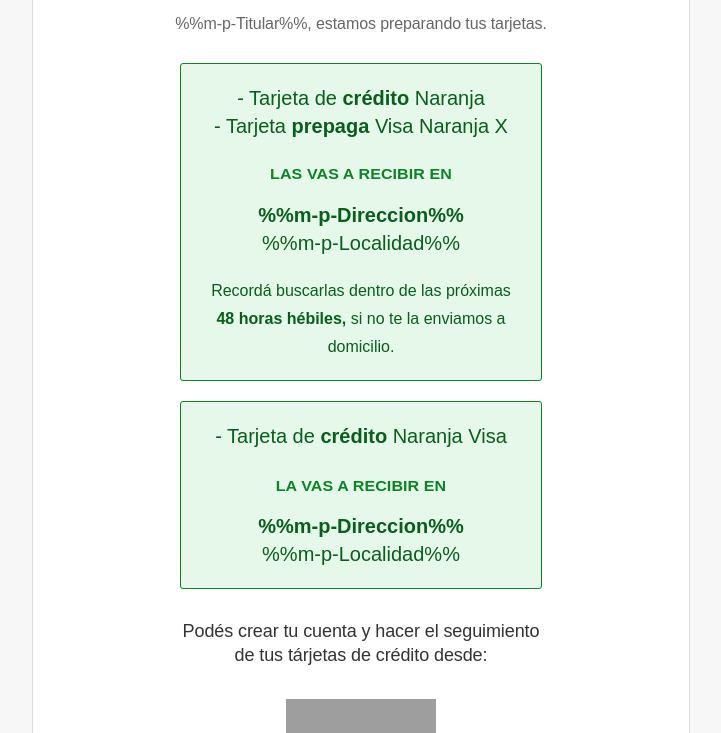
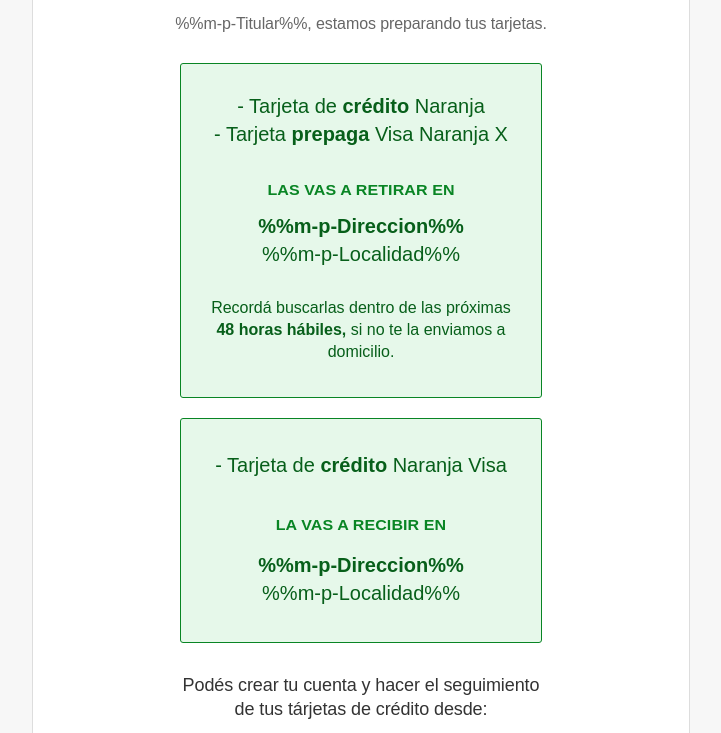
Before and after one commit to rodricaceres/retiro-sucursal, a plain HTML site: page index.html in a window 1280 px wide. Shown: the part 738-1471 px from the top of the page, without its empty margins (279-1000 px from the left). Drawn offline with Linux system fonts and the light colour scheme; grey boxes are pictures that could not be loaded.

Commit message:
fix espacio entre bloques

```diff
--- a/index.html
+++ b/index.html
@@ -89,7 +89,7 @@
                                                         </TR>
                                                         <TR bgColor=#ffffff>
                                                             <TD bgColor=#ffffff vAlign=middle align=center>
-                                                                <div style=" width: 360px;height: 316px;background: rgb(230, 248, 234);border: 1px solid rgb(9, 133, 36);border-radius: 3px; "
+                                                                <div style="width: 360px;height: 325px;padding-top: 8px; background: rgb(230, 248, 234);border: 1px solid rgb(9, 133, 36);border-radius: 3px; "
                                                                     bgColor=#ffffff vAlign=middle align=center>
                                                                     <p
                                                                         style="color: rgb(7, 95, 26);font-family: Arial,Helvetica,sans-serif;font-size: 20px;height: 28px;letter-spacing: 0px;line-height: 28px;text-align: center;width: 312px; ">
@@ -98,22 +98,22 @@
                                                                         - Tarjeta <b>prepaga</b> Visa Naranja X
                                                                     </p>
                                                                     <p
-                                                                        style="color: rgb(9, 133, 36);  transform: scale(1, 0.9); letter-spacing: 0.1px; font-family: Arial, Helvetica, sans-serif; text-align: center; padding-top: 17px ">
+                                                                        style="color: rgb(9, 133, 36); height: 30px; transform: scale(1, 0.9); letter-spacing: 0.1px; font-family: Arial, Helvetica, sans-serif; text-align: center; padding-top: 26px">
                                                                         <br>
-                                                                        <b>LAS VAS A RECIBIR EN</b>
+                                                                        <b>LAS VAS A RETIRAR EN</b>
                                                                     </p>
                                                                     <p
-                                                                        style="color: rgb(7, 95, 26); margin-top: 0%; font-family: Arial,Helvetica,sans-serif;font-size: 20px;height: px;letter-spacing: 0px;line-height: 28px;text-align: center;width: 312px; ">
+                                                                        style="color: rgb(7, 95, 26); margin-top: 0%; height: 65px; font-family: Arial,Helvetica,sans-serif;font-size: 20px ;letter-spacing: 0px;line-height: 28px;text-align: center;width: 312px; ">
                                                                         <b>%%m-p-Direccion%%</b>
                                                                         <br>
                                                                         %%m-p-Localidad%%
                                                                     </p>
                                                                     <p
-                                                                        style="color: rgb(7, 95, 26); margin-top: 0%; font-family: Arial,Helvetica,sans-serif;font-size: 16px;height: px;letter-spacing: 0px;line-height: 28px;text-align: center;width: 312px; ">
+                                                                        style="color: rgb(7, 95, 26); margin-top: 0%;  font-family: Arial,Helvetica,sans-serif;font-size: 16px;  letter-spacing: 0px;line-height: 22px;text-align: center;width: 312px; ">
                                                                         Record&aacute; buscarlas dentro de las
                                                                         pr&oacute;ximas
                                                                         <br>
-                                                                        <b>48 horas h&eacute;biles,</b> si no te la
+                                                                        <b>48 horas h&aacute;biles,</b> si no te la
                                                                         enviamos a
                                                                         <br>
                                                                         domicilio.
@@ -127,14 +127,14 @@
                                                         </TR>
                                                         <TR bgColor=#ffffff>
                                                             <TD bgColor=#ffffff vAlign=middle align=center>
-                                                                <div style="width: 360px; background: rgb(230, 248, 234);border: 1px solid rgb(9, 133, 36);border-radius: 3px; "
+                                                                <div style="height: 223px; width: 360px; background: rgb(230, 248, 234);border: 1px solid rgb(9, 133, 36);border-radius: 3px; "
                                                                     bgColor=#ffffff vAlign=middle align=center>
                                                                     <p
-                                                                        style="color: rgb(7, 95, 26); font-family: Arial,Helvetica,sans-serif;font-size: 20px;height: 28px;letter-spacing: 0px;line-height: 28px;text-align: center;width: 312px; ">
+                                                                        style="color: rgb(7, 95, 26); font-family: Arial,Helvetica,sans-serif;font-size: 20px;height: 28px;letter-spacing: 0px;line-height: 28px;text-align: center;width: 312px; padding-top: 12px;">
                                                                         - Tarjeta de <b>cr&eacute;dito</b> Naranja Visa
                                                                     </p>
                                                                     <p
-                                                                        style="color: rgb(9, 133, 36);  transform: scale(1, 0.9); letter-spacing: 0.1px; font-family: Arial, Helvetica, sans-serif; text-align: center; padding-top: 8px ">
+                                                                        style="color: rgb(9, 133, 36);  transform: scale(1, 0.9); letter-spacing: 0.1px; font-family: Arial, Helvetica, sans-serif; text-align: center; padding-top: 18px ">
                                                                         <b>LA VAS A RECIBIR EN</b>
                                                                     </p>
                                                                     <p
```
